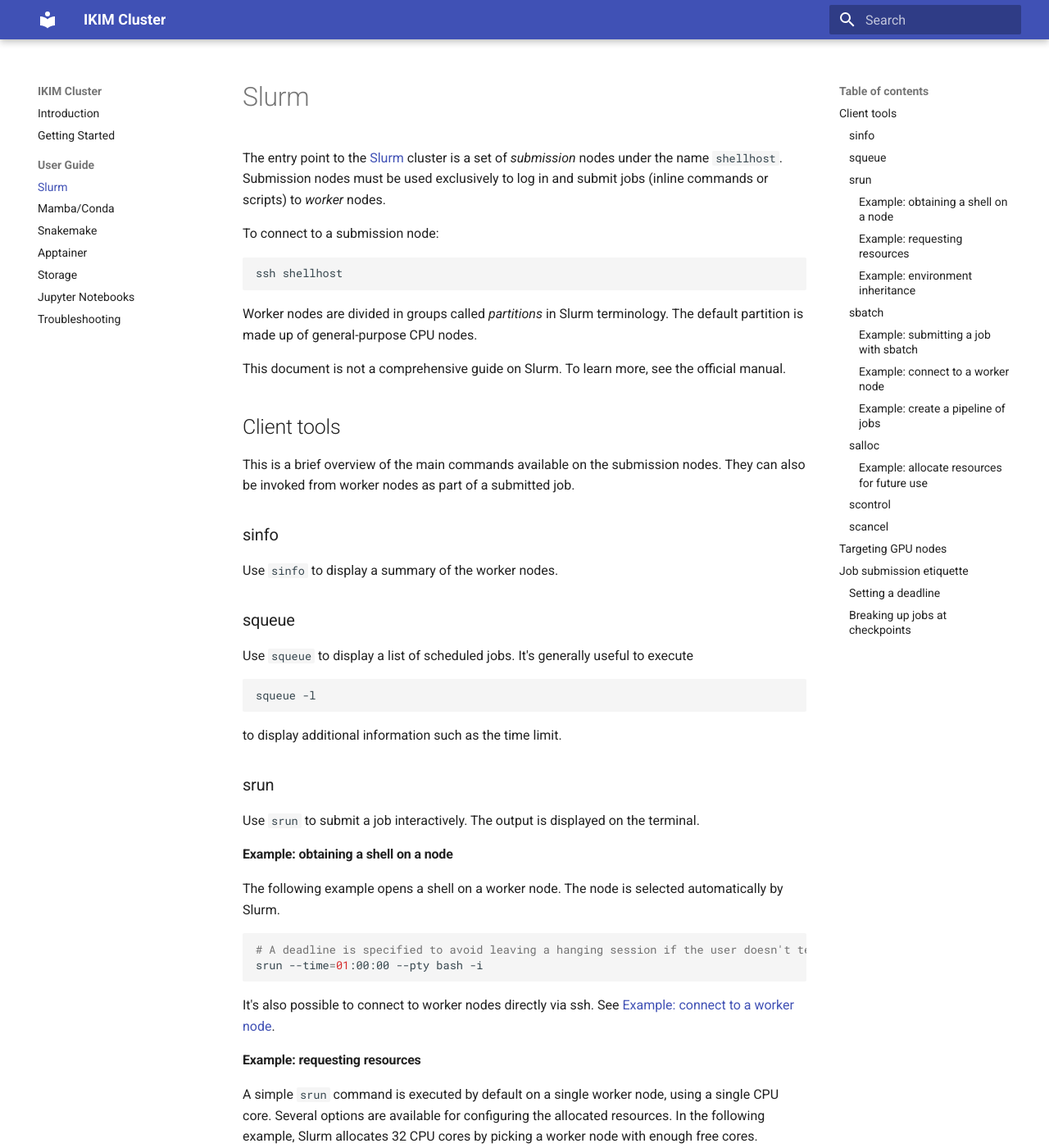
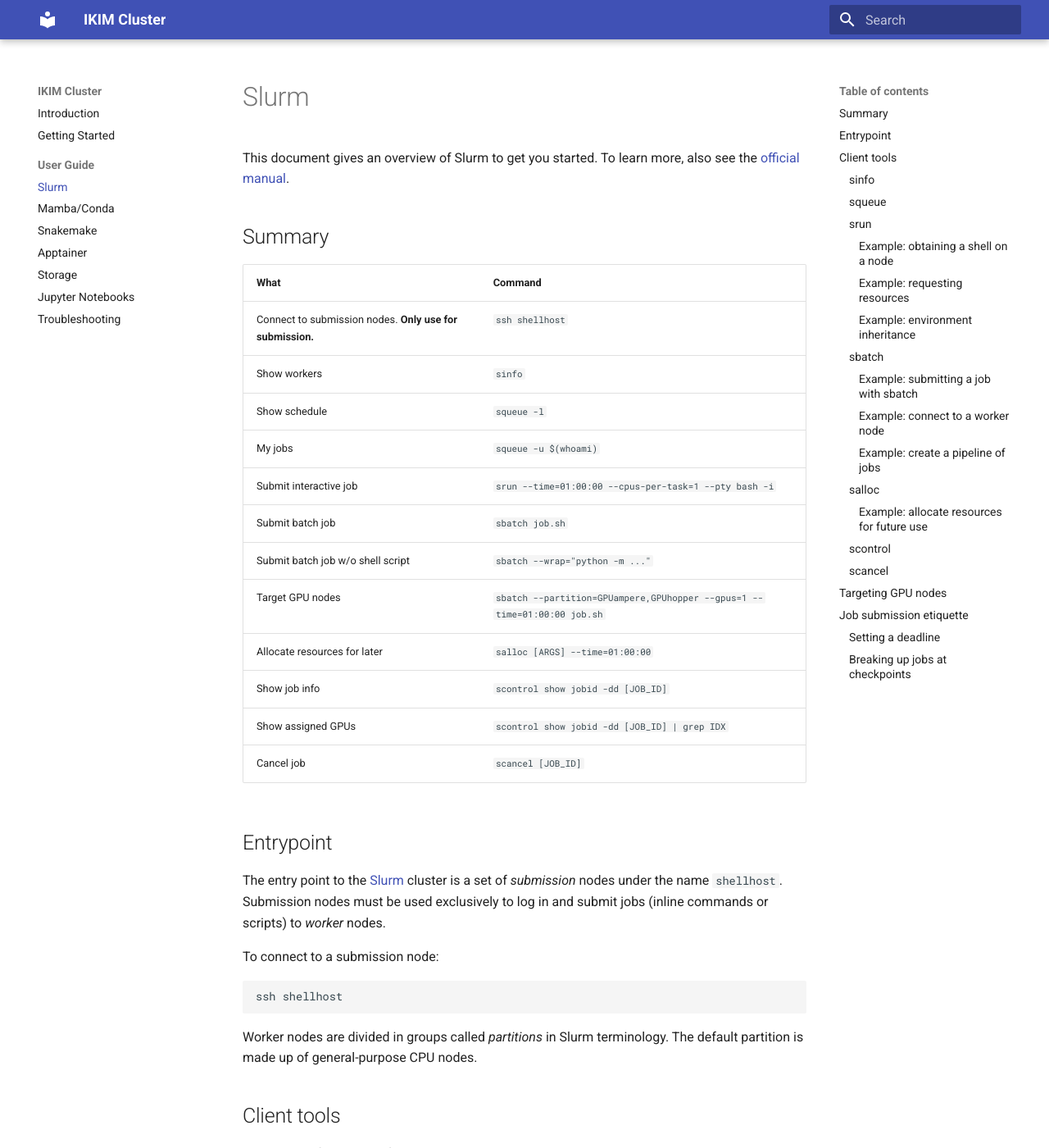
Before and after one commit to IKIM-Essen/ClusterDocs, an MkDocs documentation site: the page built from docs/slurm.md, in a window 1280 px wide and 1400 px high. Shown: the whole window at 82% size. Built offline with MkDocs 1.6.1 and Material for MkDocs 9.7.7, drawn with Linux system fonts in a browser that asks for light colours.

Commit message:
Add slurm cheat sheet (#34)
* Add slurm cheat sheet

* Consolidate cheat sheet onto main slurm doc

* Concise

````diff
--- a/docs/slurm.md
+++ b/docs/slurm.md
@@ -1,4 +1,25 @@
 # Slurm
+
+This document gives an overview of Slurm to get you started. To learn more, also see the [official manual][slurm-homepage].
+
+## Summary
+
+| What | Command |
+|------|---------|
+| Connect to submission nodes. **Only use for submission.** | `ssh shellhost` |
+| Show workers | `sinfo` |
+| Show schedule | `squeue -l` |
+| My jobs | `squeue -u $(whoami)` |
+| Submit interactive job | `srun --time=01:00:00 --cpus-per-task=1 --pty bash -i` |
+| Submit batch job | `sbatch job.sh` |
+| Submit batch job w/o shell script | `sbatch --wrap="python -m ..."` |
+| Target GPU nodes | `sbatch --partition=GPUampere,GPUhopper --gpus=1 --time=01:00:00 job.sh` |
+| Allocate resources for later | `salloc [ARGS] --time=01:00:00` |
+| Show job info | `scontrol show jobid -dd [JOB_ID]` |
+| Show assigned GPUs | `scontrol show jobid -dd [JOB_ID] | grep IDX` |
+| Cancel job | `scancel [JOB_ID]` |
+
+## Entrypoint
 
 The entry point to the [Slurm][slurm-homepage] cluster is a set of _submission_ nodes under the name `shellhost`. Submission nodes must be used exclusively to log in and submit jobs (inline commands or scripts) to _worker_ nodes.
 
@@ -9,8 +30,6 @@ ssh shellhost
 ```
 
 Worker nodes are divided in groups called _partitions_ in Slurm terminology. The default partition is made up of general-purpose CPU nodes.
-
-This document is not a comprehensive guide on Slurm. To learn more, see the official manual.
 
 ## Client tools
 
````
